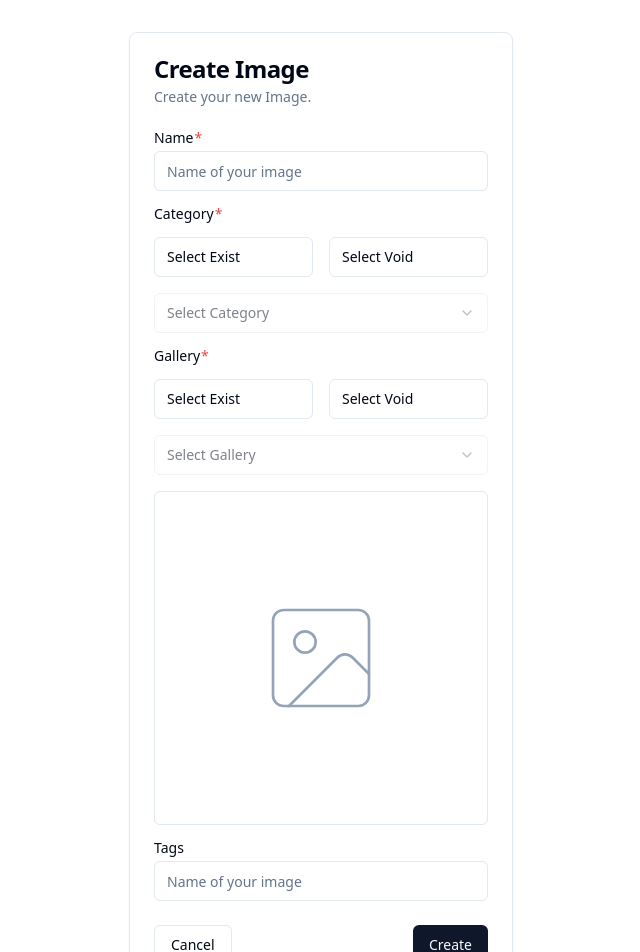
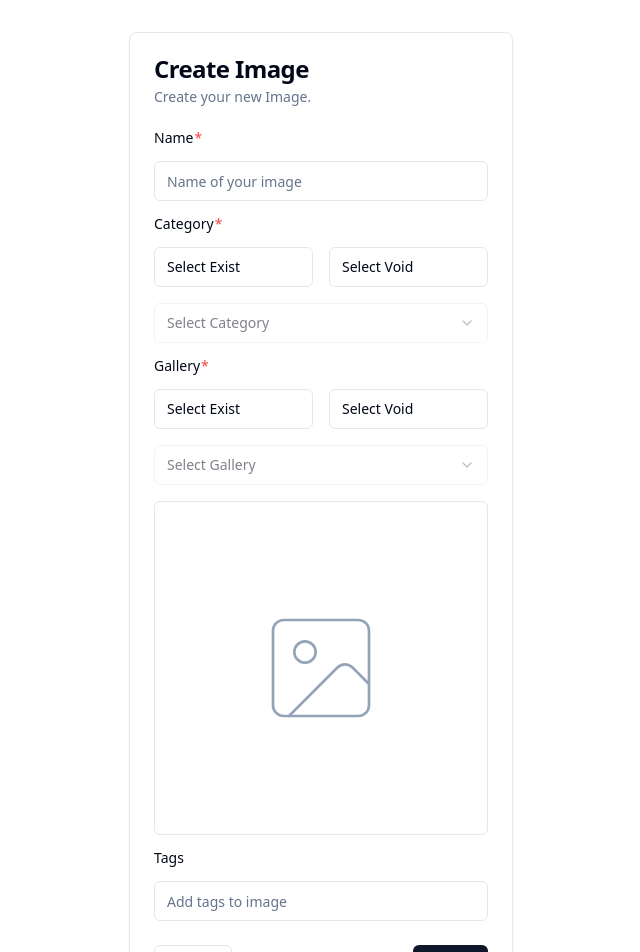
Before and after one commit to Naufal05R/nextjs-gallery, a Next.js app: page /dashboard/add in a window 1280 px wide. Shown: the top 952 px of the page, without its empty margins (319-959 px from the left). Built offline with nearby package versions, Linux system fonts and the light colour scheme.

Commit message:
feat: adding new tags field

```diff
--- a/app/dashboard/add/page.tsx
+++ b/app/dashboard/add/page.tsx
@@ -1,3 +1,5 @@
+"use client";
+
 import { SelectFieldType } from "@/components/SelectField";
 import { Button } from "@/components/ui/button";
 import {
@@ -11,8 +13,58 @@ import {
 import { Input } from "@/components/ui/input";
 import { Label } from "@/components/ui/label";
 import { ModelSelectFieldEnum } from "@/constants/enum";
-import { getEnumObject } from "@/lib/utils";
-import { ImageIcon } from "lucide-react";
+import { cn, getEnumObject } from "@/lib/utils";
+import { ImageIcon, X } from "lucide-react";
+import { useState } from "react";
+
+const InputSeveral = () => {
+  const [several, setSeveral] = useState<Array<string>>([]);
+  const [value, setValue] = useState("");
+
+  return (
+    <div className="flex flex-col space-y-4">
+      <Label htmlFor="tags">Tags</Label>
+      <Input
+        id="tags"
+        value={value}
+        onChange={(e) => {
+          const { value } = e.target;
+          setValue(value);
+
+          if (value.endsWith(",")) {
+            setSeveral([...several, value.slice(0, -1)]);
+            setValue("");
+          }
+        }}
+        type="text"
+        placeholder="Add tags to image"
+      />
+
+      <ul
+        className={cn(
+          "flex flex-wrap items-center gap-1.5 rounded-md border p-1.5",
+          {
+            hidden: !several?.length,
+          },
+        )}
+      >
+        {several?.map((tag) => (
+          <li
+            key={tag}
+            className="relative -ml-px w-fit select-none rounded bg-slate-800 py-1 pl-2.5 pr-7 text-sm text-slate-100"
+          >
+            {tag}
+
+            <X
+              size={16}
+              className="absolute right-2 top-1/2 -translate-y-1/2 cursor-pointer"
+            />
+          </li>
+        ))}
+      </ul>
+    </div>
+  );
+};
 
 export default function DashboardAddPage() {
   const modelCategoryObject = getEnumObject(ModelSelectFieldEnum);
@@ -27,7 +79,7 @@ export default function DashboardAddPage() {
         <CardContent>
           <form>
             <div className="grid w-full items-center gap-4">
-              <div className="flex flex-col space-y-1.5">
+              <div className="flex flex-col space-y-4">
                 <Label htmlFor="name" required>
                   Name
                 </Label>
@@ -40,7 +92,7 @@ export default function DashboardAddPage() {
                   fields={modelCategoryObject}
                 />
               ))}
-              <div className="flex flex-col space-y-1.5">
+              <div className="flex flex-col space-y-4">
                 <Label
                   htmlFor="image"
                   className="grid aspect-square w-full cursor-pointer place-items-center rounded-md border"
@@ -54,10 +106,7 @@ export default function DashboardAddPage() {
                 </Label>
               </div>
 
-              <div className="flex flex-col space-y-1.5">
-                <Label htmlFor="tags">Tags</Label>
-                <Input id="tags" type="text" placeholder="Name of your image" />
-              </div>
+              <InputSeveral />
             </div>
           </form>
         </CardContent>
```
